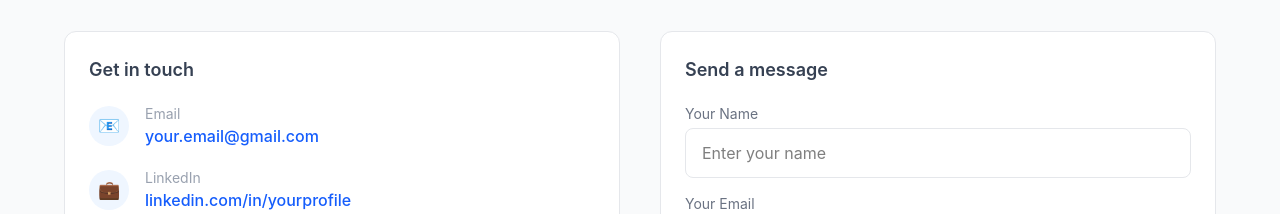
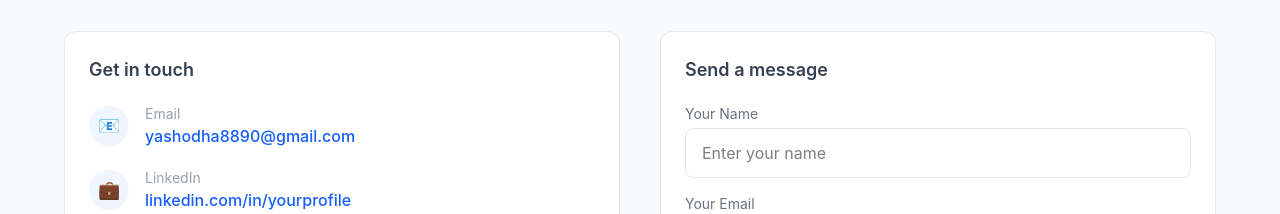
Before and after one commit to Yashodha8890/My_Portfolio, a React app in the folder frontend/: page / in a window 1280 px wide. Shown: the part 5060-5274 px from the top of the page. Built offline with nearby package versions, Linux system fonts and the light colour scheme; the HTML template or start-up script is replaced by a standard one.

Commit message:
Contact section urls are updated.

```diff
--- a/frontend/src/components/Contact.jsx
+++ b/frontend/src/components/Contact.jsx
@@ -65,7 +65,7 @@ function Contact() {
                 </div>
                 <div>
                   <p className="text-sm text-gray-400">Email</p>
-                  <p className="text-base text-blue-600 font-medium">your.email@gmail.com</p>
+                  <p className="text-base text-blue-600 font-medium">yashodha8890@gmail.com</p>
                 </div>
               </div>
 
@@ -76,7 +76,7 @@ function Contact() {
                 <div>
                   <p className="text-sm text-gray-400">LinkedIn</p>
 
-                    <a href="https://linkedin.com/in/yourprofile"
+                    <a href="https://www.linkedin.com/in/yashodha-amarasinghe"
                     target="_blank"
                     rel="noopener noreferrer"
                     className="text-base text-blue-600 font-medium hover:text-blue-700"
@@ -93,7 +93,7 @@ function Contact() {
                 <div>
                   <p className="text-sm text-gray-400">GitHub</p>
 
-                   <a href="https://github.com/yourusername"
+                   <a href="https://github.com/Yashodha8890"
                     target="_blank"
                     rel="noopener noreferrer"
                     className="text-base text-blue-600 font-medium hover:text-blue-700"
```
